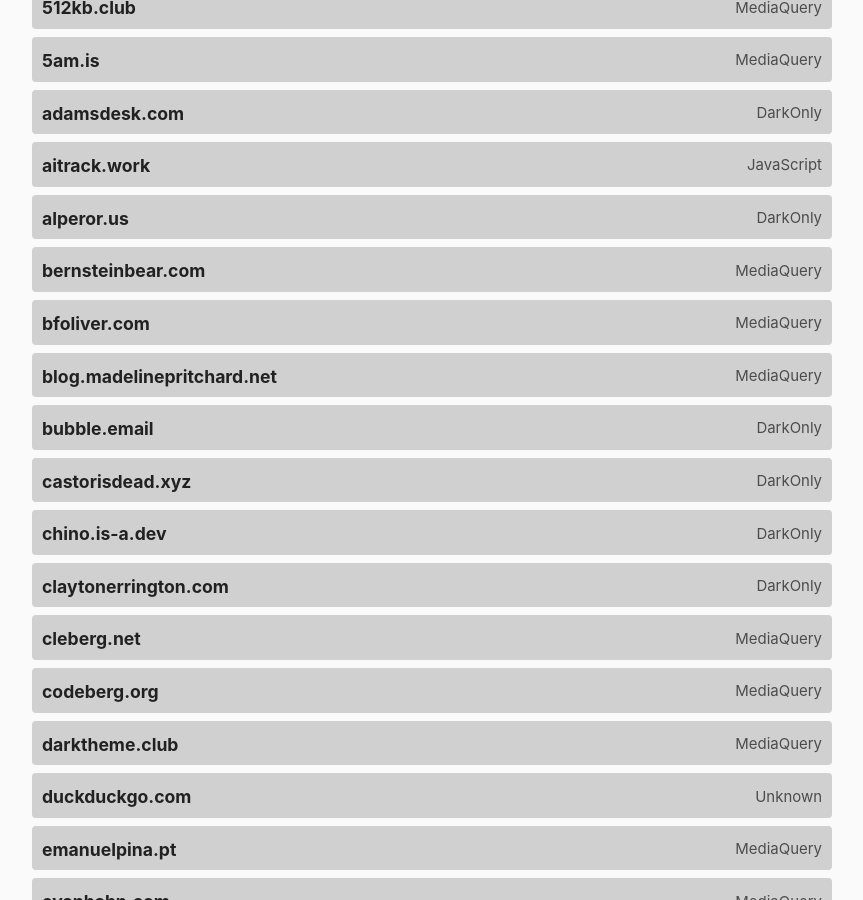
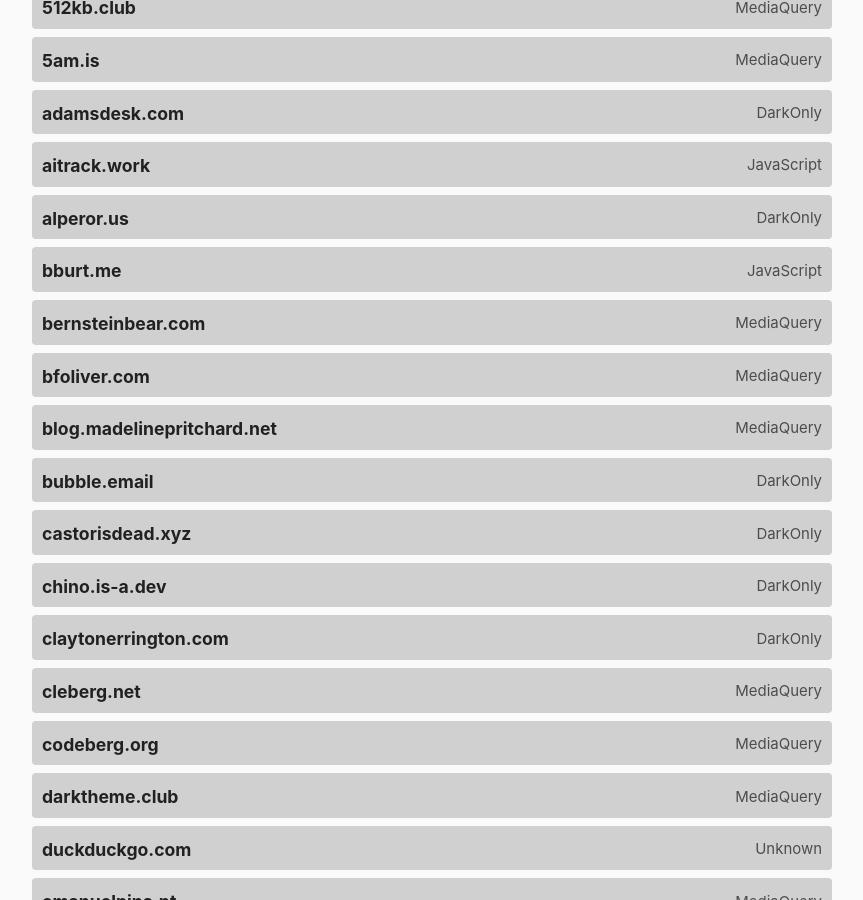
Before and after one commit to katherinek727/darktheme.club, a Jekyll site: the page built from index.md, in a window 1280 px wide and 900 px high, scrolled down 691 px. Shown: the whole window, without its empty margins (208-1071 px from the left). Built offline with Jekyll 4.4.1, drawn with Linux system fonts in a browser that asks for light colours.

Commit message:
Update sites.yml

```diff
--- a/_data/sites.yml
+++ b/_data/sites.yml
@@ -22,6 +22,11 @@
   url: https://alperor.us/
   method: darkonly
   last_checked: 2023-02-27
+
+- domain: bburt.me
+  url: https://bburt.me
+  method: javascript
+  last_checked: 2023-03-26
 
 - domain: bernsteinbear.com
   url: https://bernsteinbear.com/
```
